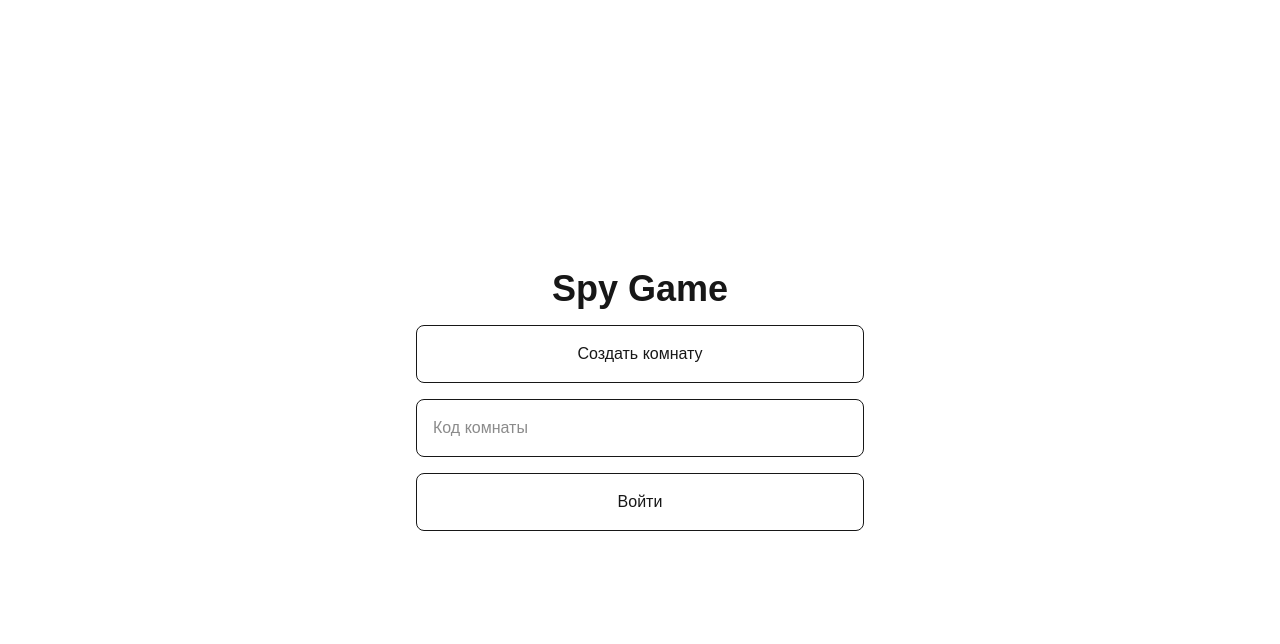
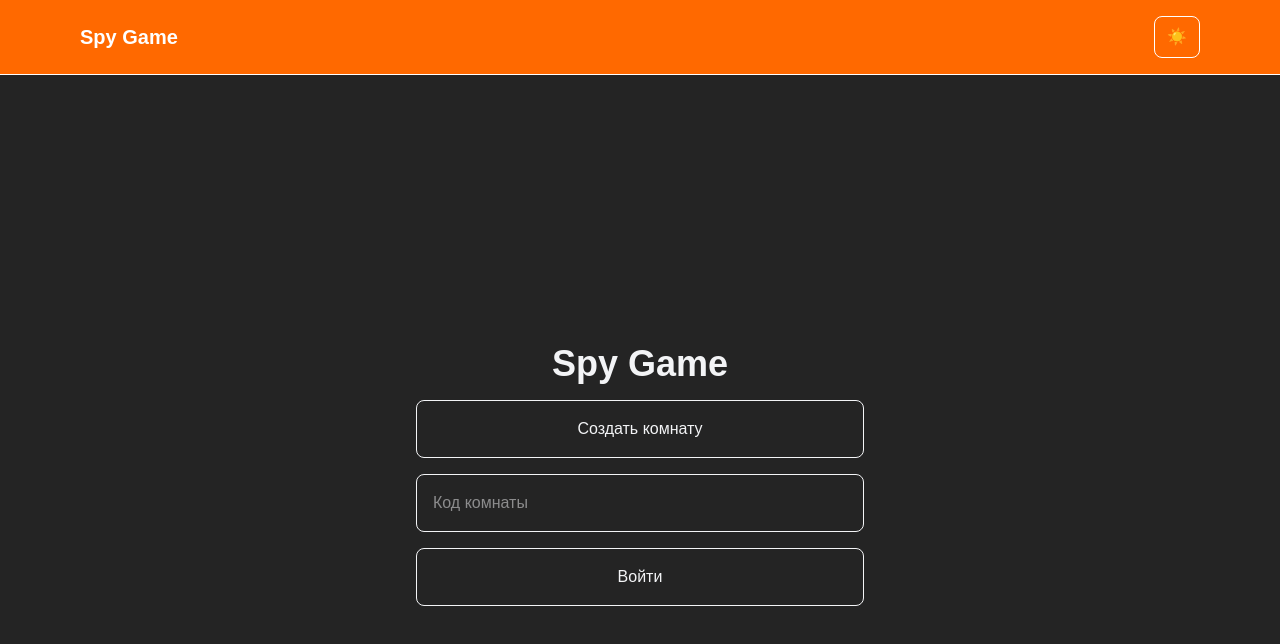
Before and after one commit to OniX00900/spy-game, a Next.js app: page / in a window 1280 px wide. Shown: the top 644 px of the page. Built offline with nearby package versions, Linux system fonts and the light colour scheme.

Commit message:
Header и оранж хедер

```diff
--- a/src/app/layout.tsx
+++ b/src/app/layout.tsx
@@ -1,5 +1,7 @@
 import type { Metadata } from "next";
 import "./globals.css";
+import { Header } from "@/components/ui/header";
+import { ThemeProvider } from "@/components/ui/theme-provider";
 
 export const metadata: Metadata = {
   title: "Spy Game",
@@ -12,9 +14,12 @@ export default function RootLayout({
   children: React.ReactNode;
 }) {
   return (
-    <html lang="ru">
+    <html lang="ru" suppressHydrationWarning>
       <body>
-        {children}
+        <ThemeProvider>
+          <Header />
+          {children}
+        </ThemeProvider>
       </body>
     </html>
   );
```
